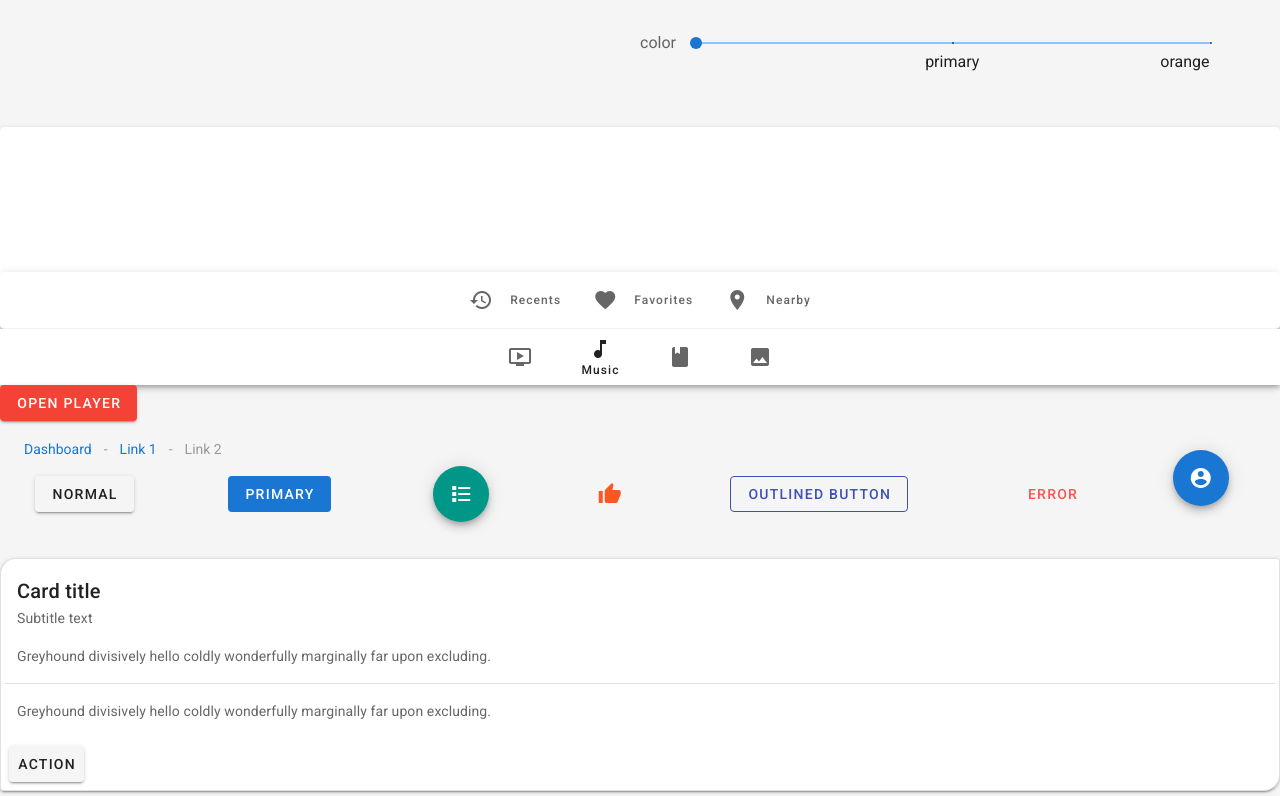
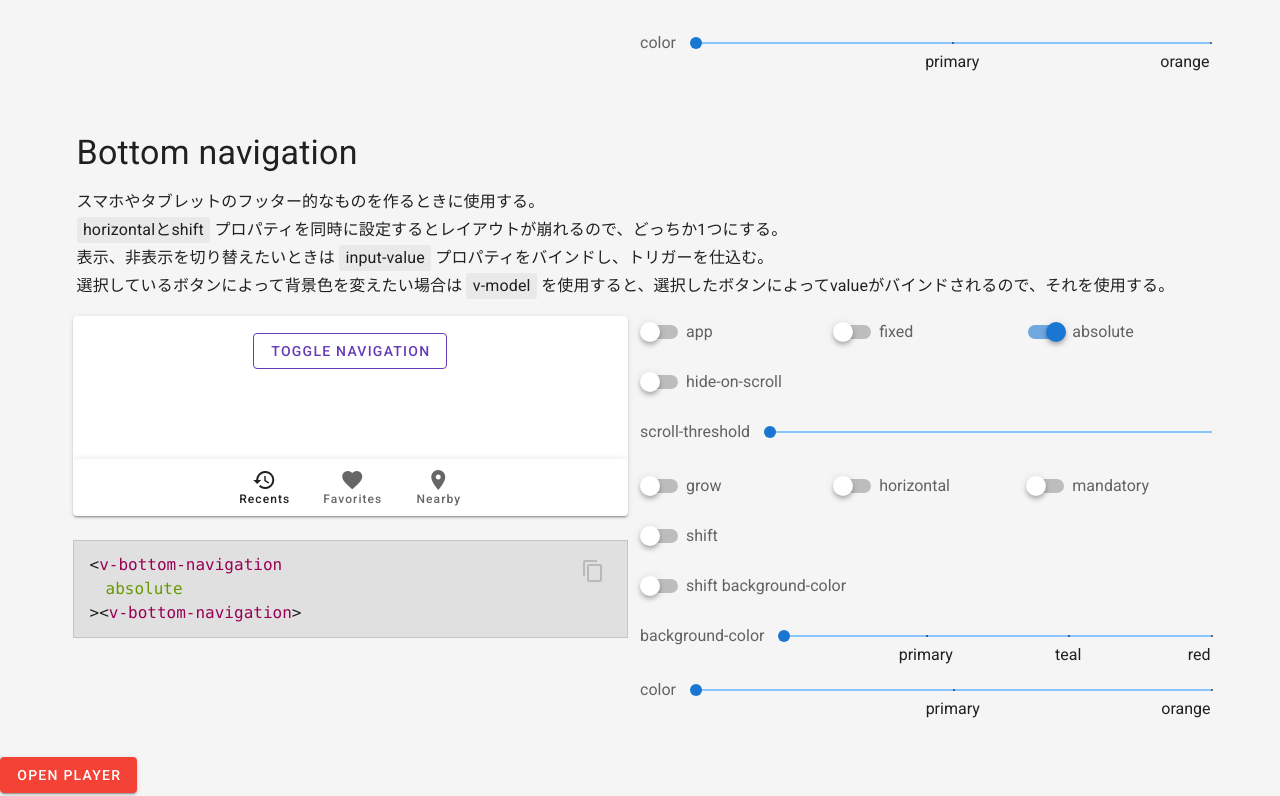
Before and after one commit to cslf-fh/Vuetify, a Vue app: page /#/components in a window 1280 px wide. Shown: the part 4334-5130 px from the top of the page. Built offline with nearby package versions, Linux system fonts and the light colour scheme.

Commit message:
add BottomNavigation.vue

```diff
--- a/src/App.vue
+++ b/src/App.vue
@@ -76,8 +76,9 @@
                   </v-list-item-title>
                 </v-list-item-content>
               </template>
+              <template v-for="list in nav_list.lists">
                 <v-list-item
-                v-for="list in nav_list.lists"
+                  v-if="!list.lists"
                   :key="list.name"
                   :to="list.link"
                   @click="drawerType === 'miniVariant' ? (mini = true) : null"
@@ -86,6 +87,35 @@
                     {{ list.name }}
                   </v-list-item-title>
                 </v-list-item>
+                <v-list-group
+                  v-else
+                  no-action
+                  sub-group
+                  :key="list.name"
+                  v-model="list.active"
+                >
+                  <template v-slot:activator>
+                    <v-list-item-content>
+                      <v-list-item-title>
+                        {{ list.name }}
+                      </v-list-item-title>
+                    </v-list-item-content>
+                  </template>
+                  <template v-for="sub in list.lists">
+                    <v-list-item
+                      :key="sub.name"
+                      :to="sub.link"
+                      @click="
+                        drawerType === 'miniVariant' ? (mini = true) : null
+                      "
+                    >
+                      <v-list-item-title>
+                        {{ sub.name }}
+                      </v-list-item-title>
+                    </v-list-item>
+                  </template>
+                </v-list-group>
+              </template>
             </v-list-group>
           </template>
         </v-list>
@@ -93,55 +123,6 @@
     </v-card>
     <v-main :class="{ 'ml-14': drawerType !== 'temporary' }">
       <router-view />
-      <!-- bottom-navigation -->
-      <v-card class="mx-auto overflow-hidden">
-        <v-bottom-navigation
-          absolute
-          color="white"
-          hide-on-scroll
-          horizontal
-          scroll-target="#scroll-threshold-example"
-          scroll-threshold="100"
-        >
-          <v-btn>
-            <span>Recents</span>
-            <v-icon>mdi-history</v-icon>
-          </v-btn>
-          <v-btn>
-            <span>Favorites</span>
-            <v-icon>mdi-heart</v-icon>
-          </v-btn>
-          <v-btn>
-            <span>Nearby</span>
-            <v-icon>mdi-map-marker</v-icon>
-          </v-btn>
-        </v-bottom-navigation>
-        <v-sheet
-          id="scroll-threshold-example"
-          class="overflow-y-auto pb-16"
-          max-height="200"
-        >
-          <v-responsive height="300"></v-responsive>
-        </v-sheet>
-      </v-card>
-      <v-bottom-navigation v-model="value" shift>
-        <v-btn>
-          <span>Video</span>
-          <v-icon>mdi-television-play</v-icon>
-        </v-btn>
-        <v-btn>
-          <span>Music</span>
-          <v-icon>mdi-music-note</v-icon>
-        </v-btn>
-        <v-btn>
-          <span>Book</span>
-          <v-icon>mdi-book</v-icon>
-        </v-btn>
-        <v-btn>
-          <span>Image</span>
-          <v-icon>mdi-image</v-icon>
-        </v-btn>
-      </v-bottom-navigation>
       <!-- bottom-sheet -->
       <v-bottom-sheet inset>
         <template v-slot:activator="{ on, attrs }">
@@ -951,7 +932,6 @@ export default {
       drawerType: 'temporary',
       mini: false,
       //test
-      value: 1, //bottom navigation
       //breadcrumbs
       items: [
         {
@@ -1074,6 +1054,46 @@ export default {
           name: 'UI Components',
           icon: 'mdi-view-dashboard',
           link: '/components',
+          lists: [
+            {
+              name: 'Alerts',
+              link: '/components/#alerts',
+            },
+            {
+              name: 'Aspect ratio',
+              link: '/components/#aspect-ratio',
+            },
+            {
+              name: 'Avatars',
+              link: '/components/#avatars',
+            },
+            {
+              name: 'Badges',
+              link: '/components/#badges',
+            },
+            {
+              name: 'Banners',
+              link: '/components/#banners',
+            },
+            {
+              name: 'Bars',
+              link: '/components/#bars',
+              lists: [
+                {
+                  name: 'App bars',
+                  link: '/components/#app-bars',
+                },
+                {
+                  name: 'System bars',
+                  link: '/components/#system-bars',
+                },
+              ],
+            },
+            {
+              name: 'Bottom navigation',
+              link: '/components/#bottom-navigation',
+            },
+          ],
         },
         {
           name: 'Directives',
@@ -1087,14 +1107,6 @@ export default {
         },
       ],
     };
-  },
-  inject: {
-    //skeleton-loaders
-    inject: {
-      theme: {
-        default: { isDark: false },
-      },
-    },
   },
   created() {
     this.$vuetify.theme.dark = themeStorage.fetch();
--- /dev/null
+++ b/src/components/ui_components/BottomNavigation.vue
@@ -0,0 +1,225 @@
+<template>
+  <v-card id="" flat class="background text-center">
+    <v-card-title class="text-h4">Bottom navigation</v-card-title>
+    <v-card-subtitle class="text--primary text-left text-subtitle-1 mt-0">
+      スマホやタブレットのフッター的なものを作るときに使用する。
+      <br />
+      <code class="text-subtitle-1">horizontalとshift</code>
+      プロパティを同時に設定するとレイアウトが崩れるので、どっちか1つにする。
+      <br />
+      表示、非表示を切り替えたいときは
+      <code class="text-subtitle-1">input-value</code>
+      プロパティをバインドし、トリガーを仕込む。
+      <br />
+      選択しているボタンによって背景色を変えたい場合は
+      <code class="text-subtitle-1">v-model</code>
+      を使用すると、選択したボタンによってvalueがバインドされるので、それを使用する。
+    </v-card-subtitle>
+    <v-row no-gutters>
+      <v-col cols="12" sm="8" lg="6">
+        <v-card class="overflow-hidden mx-3" height="200">
+          <v-bottom-navigation
+            v-model="value"
+            :absolute="absolute"
+            :app="app"
+            :background-color="computedBackgroundColor"
+            :color="computedColor"
+            :fixed="fixed"
+            :grow="grow"
+            :hide-on-scroll="hideOnScroll"
+            :horizontal="horizontal"
+            :input-value="inputValue"
+            :mandatory="mandatory"
+            :scroll-threshold="scrollThreshold"
+            :shift="shift"
+            scroll-target="#hide-on-scroll"
+          >
+            <v-btn text>
+              <span>Recents</span>
+              <v-icon>mdi-history</v-icon>
+            </v-btn>
+            <v-btn text>
+              <span>Favorites</span>
+              <v-icon>mdi-heart</v-icon>
+            </v-btn>
+            <v-btn text>
+              <span>Nearby</span>
+              <v-icon>mdi-map-marker</v-icon>
+            </v-btn>
+          </v-bottom-navigation>
+          <v-responsive
+            id="hide-on-scroll"
+            class="overflow-y-auto"
+            max-height="600"
+          >
+            <v-responsive height="1500">
+              <v-btn
+                class="my-4"
+                color="deep-purple"
+                outlined
+                @click="(inputValue = !inputValue), (active = 'active')"
+              >
+                Toggle Navigation
+              </v-btn>
+            </v-responsive>
+          </v-responsive>
+        </v-card>
+        <div class="py-3"></div>
+        <Code
+          class="mx-3"
+          tag="v-bottom-navigation"
+          :attr="computedAttr"
+        ></Code>
+      </v-col>
+      <v-col cols="12" sm="4" lg="6">
+        <Grid switch="3">
+          <template v-slot:switch1>
+            <v-switch v-model="app" label="app" class="ma-0"></v-switch>
+          </template>
+          <template v-slot:switch2>
+            <v-switch v-model="fixed" label="fixed" class="ma-0"></v-switch>
+          </template>
+          <template v-slot:switch3>
+            <v-switch
+              v-model="absolute"
+              label="absolute"
+              class="ma-0"
+            ></v-switch>
+          </template>
+        </Grid>
+        <Grid switch="1">
+          <template v-slot:switch1>
+            <v-switch
+              v-model="hideOnScroll"
+              label="hide-on-scroll"
+              class="ma-0"
+            ></v-switch>
+          </template>
+          <template v-slot:slider>
+            <v-slider
+              label="scroll-threshold"
+              v-model="scrollThreshold"
+              max="500"
+              min="0"
+              step="10"
+              thumb-label
+            ></v-slider>
+          </template>
+        </Grid>
+        <Grid switch="4">
+          <template v-slot:switch1>
+            <v-switch v-model="grow" label="grow" class="ma-0"></v-switch>
+          </template>
+          <template v-slot:switch2>
+            <v-switch
+              v-model="horizontal"
+              label="horizontal"
+              class="ma-0"
+            ></v-switch>
+          </template>
+          <template v-slot:switch3>
+            <v-switch
+              v-model="mandatory"
+              label="mandatory"
+              class="ma-0"
+            ></v-switch>
+          </template>
+          <template v-slot:switch4>
+            <v-switch v-model="shift" label="shift" class="ma-0"></v-switch>
+          </template>
+        </Grid>
+        <v-switch
+          v-model="shiftBackground"
+          label="shift background-color"
+          class="ma-0"
+        ></v-switch>
+        <v-slider
+          label="background-color"
+          v-model="backgroundColor"
+          :max="backgroundColors.length - 1"
+          :tick-labels="backgroundColors"
+        ></v-slider>
+        <v-slider
+          label="color"
+          v-model="color"
+          :max="colors.length - 1"
+          :tick-labels="colors"
+        ></v-slider>
+      </v-col>
+    </v-row>
+  </v-card>
+</template>
+
+<script>
+export default {
+  name: 'BottomNavigation',
+  data() {
+    return {
+      attr: [],
+      absolute: true,
+      app: false,
+      backgroundColor: 0,
+      backgroundColors: ['', 'primary', 'teal', 'red'],
+      color: 0,
+      colors: ['', 'primary', 'orange'],
+      fixed: false,
+      grow: false,
+      hideOnScroll: false,
+      horizontal: false,
+      inputValue: true,
+      active: null,
+      mandatory: false,
+      scrollThreshold: 0,
+      shift: false,
+      shiftBackground: false,
+      value: 0,
+    };
+  },
+  computed: {
+    computedBackgroundColor() {
+      let backgroundColor = '';
+      let bg = this.backgroundColors[this.backgroundColor];
+      let value = this.backgroundColors[this.value + 1];
+      this.shiftBackground === true
+        ? (backgroundColor = value)
+        : (backgroundColor = bg);
+      return backgroundColor;
+    },
+    computedColor() {
+      let color = this.colors[this.color];
+      return color;
+    },
+    computedAttr() {
+      return this.attrArray();
+    },
+  },
+  methods: {
+    attrArray() {
+      this.attr = [];
+      let attr = this.attr;
+      let shiftBackground = this.shiftBackground;
+      shiftBackground === true
+        ? attr.push({ name: 'v-model', value: 'value' })
+        : null;
+      this.checkBoolean(attr, this.app, 'app');
+      this.checkBoolean(attr, this.fixed, 'fixed');
+      this.checkBoolean(attr, this.absolute, 'absolute');
+      this.checkBoolean(attr, this.hideOnScroll, 'hide-on-scroll');
+      this.checkValue(attr, this.scrollThreshold, 'scroll-threshold', 0);
+      this.checkBoolean(attr, this.grow, 'grow');
+      this.checkBoolean(attr, this.horizontal, 'horizontal');
+      this.checkBoolean(attr, this.mandatory, 'mandatory');
+      this.checkBoolean(attr, this.shift, 'shift');
+      this.checkValuePrefix(attr, this.active, ':', 'input-value', null);
+      this.checkValue(
+        attr,
+        this.computedBackgroundColor,
+        'background-color',
+        ''
+      );
+      this.checkValue(attr, this.computedColor, 'color', '');
+      return attr;
+    },
+  },
+};
+</script>
--- a/src/components/ui_components/bars/AppBars.vue
+++ b/src/components/ui_components/bars/AppBars.vue
@@ -44,7 +44,7 @@
           :collapse="collapse"
           :collapse-on-scroll="collapseOnScroll"
           :color="computedColor"
-          scroll-target="#scrolling-techniques-6"
+          scroll-target="#scrolling-techniques"
           :dense="dense"
           :elevate-on-scroll="elevateOnScroll"
           :elevation="elevation"
@@ -87,7 +87,7 @@
           </v-btn>
         </v-app-bar>
         <v-sheet
-          id="scrolling-techniques-6"
+          id="scrolling-techniques"
           class="overflow-y-auto mx-3"
           max-height="600"
         >
@@ -171,7 +171,7 @@
             <v-slider
               label="scroll-threshold"
               v-model="scrollThreshold"
-              max="300"
+              max="500"
               min="0"
               step="10"
               thumb-label
--- a/src/components/ui_components/bars/Bars.vue
+++ b/src/components/ui_components/bars/Bars.vue
@@ -9,8 +9,8 @@
       <code class="text-subtitle-1">v-abb-bar</code>
       でできることと大体変わらないと思うので割愛。
     </v-card-subtitle>
-    <AppBars class="mb-4"></AppBars>
-    <SystemBars class="mb-4"></SystemBars>
+    <AppBars id="app-bars" class="mb-4"></AppBars>
+    <SystemBars id="system-bars" class="mb-4"></SystemBars>
   </v-card>
 </template>
 
--- a/src/mixins/mixin.js
+++ b/src/mixins/mixin.js
@@ -8,5 +8,10 @@ export default {
         ? null
         : attr.push({ name: String(name), value: String(value) });
     },
+    checkValuePrefix(attr, value, prefix, name, check) {
+      value === check
+        ? null
+        : attr.push({ name: String(prefix + name), value: String(value) });
+    },
   },
 };
--- a/src/views/UIComponents.vue
+++ b/src/views/UIComponents.vue
@@ -1,12 +1,13 @@
 <template>
   <v-container>
     <p class="text-h4">UI Components</p>
-    <Alerts class="mb-4"></Alerts>
-    <AspectRatio class="mb-4"></AspectRatio>
-    <Avatars class="mb-4"></Avatars>
-    <Badges class="mb-4"></Badges>
-    <Banners class="mb-4"></Banners>
-    <Bars class="mb-4"></Bars>
+    <Alerts id="alerts" class="mb-4"></Alerts>
+    <AspectRatio id="aspect-ratio" class="mb-4"></AspectRatio>
+    <Avatars id="avatars" class="mb-4"></Avatars>
+    <Badges id="badges" class="mb-4"></Badges>
+    <Banners id="banners" class="mb-4"></Banners>
+    <Bars id="bars" class="mb-4"></Bars>
+    <BottomNavigation id="bottom-navigation" class="mb-4"></BottomNavigation>
   </v-container>
 </template>
 
@@ -17,9 +18,18 @@ import Avatars from '@/components/ui_components/Avatars.vue';
 import Badges from '@/components/ui_components/Badges.vue';
 import Banners from '@/components/ui_components/Banners.vue';
 import Bars from '@/components/ui_components/bars/Bars.vue';
+import BottomNavigation from '@/components/ui_components/BottomNavigation.vue';
 
 export default {
   name: 'UIComponents',
-  components: { Alerts, AspectRatio, Avatars, Badges, Banners, Bars },
+  components: {
+    Alerts,
+    AspectRatio,
+    Avatars,
+    Badges,
+    Banners,
+    Bars,
+    BottomNavigation,
+  },
 };
 </script>
```
Also changed, not shown: jsconfig.json (added, +14 -0 lines). Lines whose indentation alone changed are shown as unchanged.
